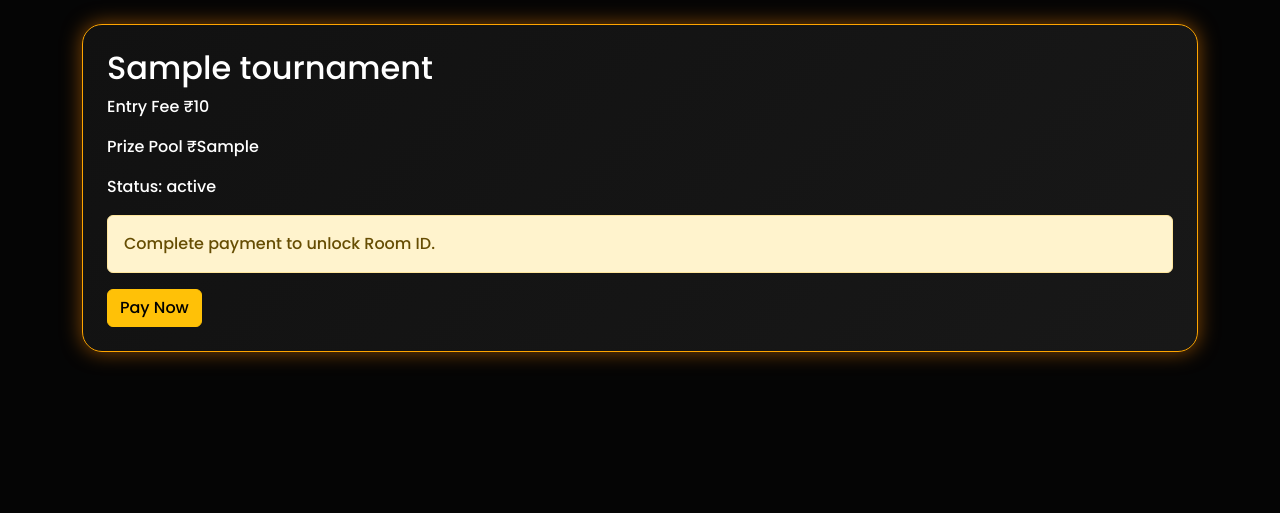
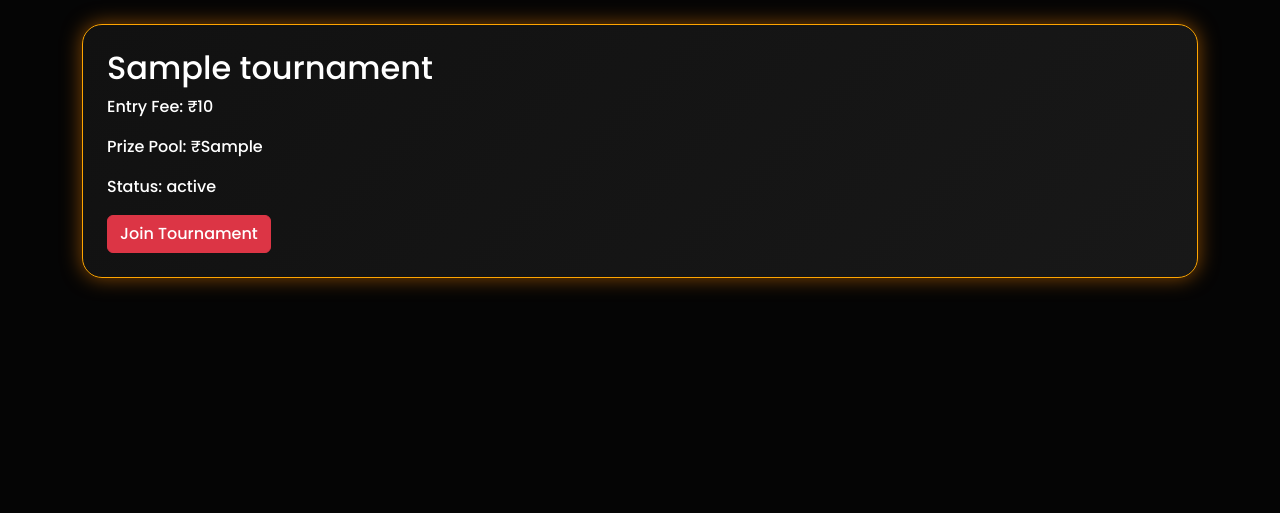
Before and after one commit to workload139-creator/gametournament, a Django app: template templates/tournament_detail.html in a window 1280 px wide. Shown: the part 70-583 px from the top of the page. Run offline with Django 3.2, Linux system fonts and the light colour scheme; the template is opened without the code that fills it: most values are stand-ins (such as "Sample title", 1, 10 or a date in 2020).

Commit message:
Improve tournament detail display and messages

```diff
--- a/templates/tournament_detail.html
+++ b/templates/tournament_detail.html
@@ -7,21 +7,29 @@
 
 <h2>{{tournament.title}}</h2>
 
-<p>Entry Fee ₹{{tournament.entry_fee}}</p>
+<p>Entry Fee: ₹{{tournament.entry_fee}}</p>
 
-<p>Prize Pool ₹{{tournament.prize_pool}}</p>
+<p>Prize Pool: ₹{{tournament.prize_pool}}</p>
 
 <p>Status: {{tournament.status}}</p>
 
-{% if registration and registration.paid %}
+{% if registration %}
+
+{% if registration.paid %}
 
 <div class="alert alert-success">
 
 <h4>Room Unlocked</h4>
 
-<p>Room ID: {{tournament.room_id}}</p>
+<p><b>Room ID:</b> {{tournament.room_id}}</p>
 
-<p>Password: {{tournament.room_password}}</p>
+<p><b>Password:</b> {{tournament.room_password}}</p>
+
+<a href="/unlock/{{tournament.id}}/" class="btn btn-success">
+
+Send on WhatsApp
+
+</a>
 
 </div>
 
@@ -29,7 +37,7 @@
 
 <div class="alert alert-warning">
 
-Complete payment to unlock Room ID.
+Payment pending.
 
 </div>
 
@@ -41,6 +49,16 @@ Pay Now
 
 {% endif %}
 
+{% else %}
+
+<a href="/register/{{tournament.id}}/" class="btn btn-danger">
+
+Join Tournament
+
+</a>
+
+{% endif %}
+
 </div>
 
 {% endblock %}
```
